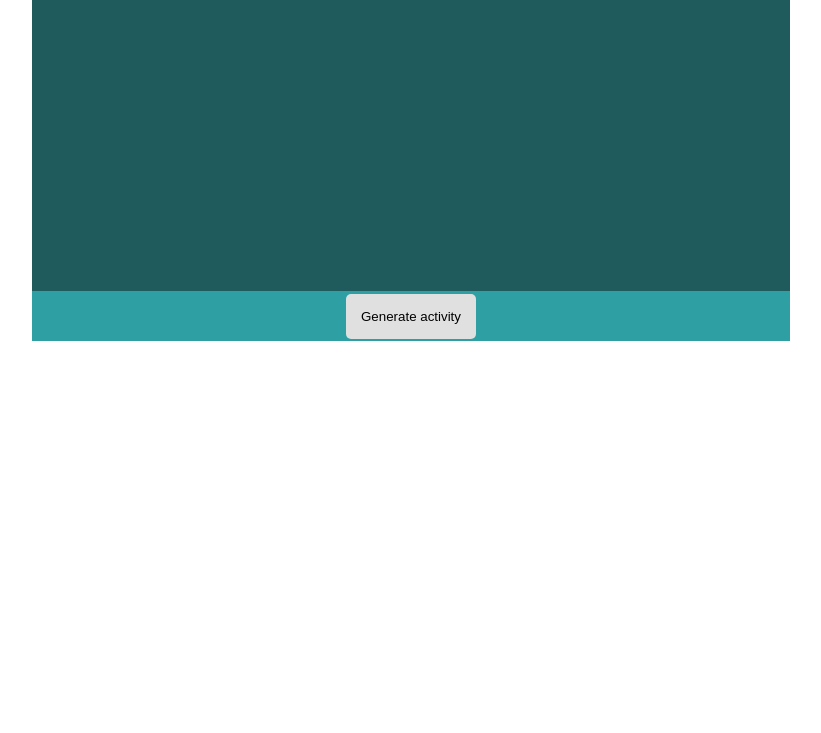
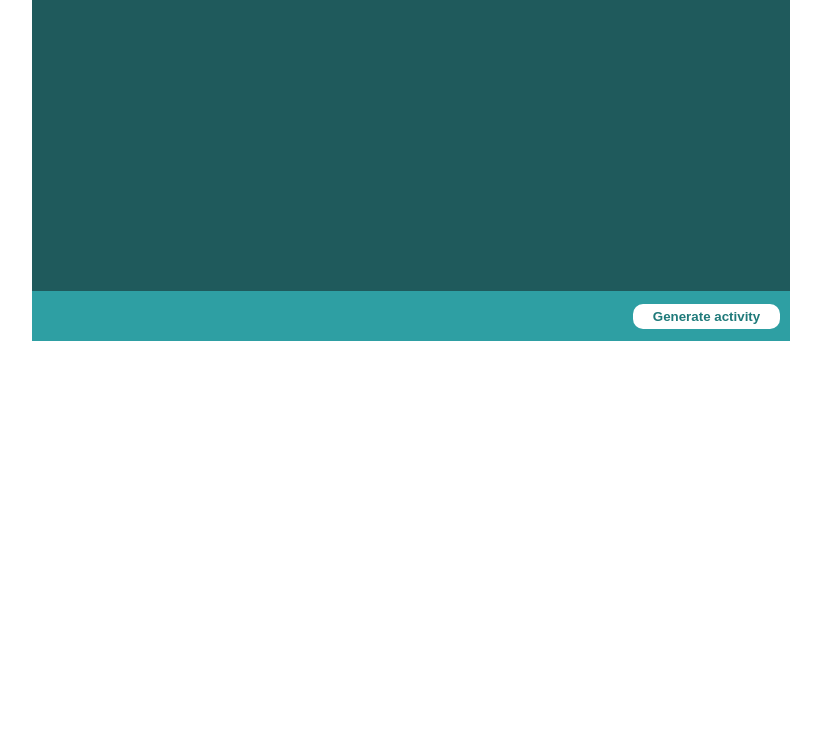
Before and after one commit to ian-brown-86/project-one, a plain HTML site: page index.html in a window 1280 px wide. Shown: the part 67-800 px from the top of the page, without its empty margins (229-1050 px from the left). Drawn offline with nearby package versions, Linux system fonts and the light colour scheme.

Commit message:
wip: added more style and new data

```diff
--- a/index.html
+++ b/index.html
@@ -18,7 +18,7 @@
     </div>
     <Div class="center">
 
-    <main><br>
+    <main>
     </main>
 
     </Div>
--- a/script.js
+++ b/script.js
@@ -27,5 +27,7 @@ function handleSubmit(event) {
 function render(anything) {
     $main.html(`
         <p>TRY THIS: <br>${anything.activity}!!!</p>
+        <p>TYPE OF ACTIVITY: <br>[ ${anything.type} ]</p>
+        <p>PARTICIPANTS REQUIRED: <br>${anything.participants}</p>
     `)
 };
--- a/style.css
+++ b/style.css
@@ -27,14 +27,15 @@
     }
 
     input[type=submit] {
-        padding:15px 15px 15px 15px;
-        background:rgb(224, 224, 224);
-        color: black;
+        padding: 5px 20px 5px 20px;
+        background:rgb(255, 255, 255);
+        color: rgb(31, 122, 122);
         border:0 none;
         cursor:pointer;
-        -webkit-border-radius: 5px;
-        border-radius: 5px;
-        justify-self: baseline;
+        font-weight: bold;
+        -webkit-border-radius: 10px;
+        border-radius: 10px;
+        justify-self: right;
         text-align: center;
         text-justify: auto;
     }
@@ -46,7 +47,7 @@
     padding: 10px;
     display: flex;
     align-items: center;
-    justify-content: center;
+    justify-content: left;
     }
 
     .footer {
@@ -57,5 +58,9 @@
         padding: 10px;
         display: flex;
         align-items: center;
-        justify-content: center;
+        justify-content: right;
     }
+
+    p {
+        text-align: center;
+    }
```
